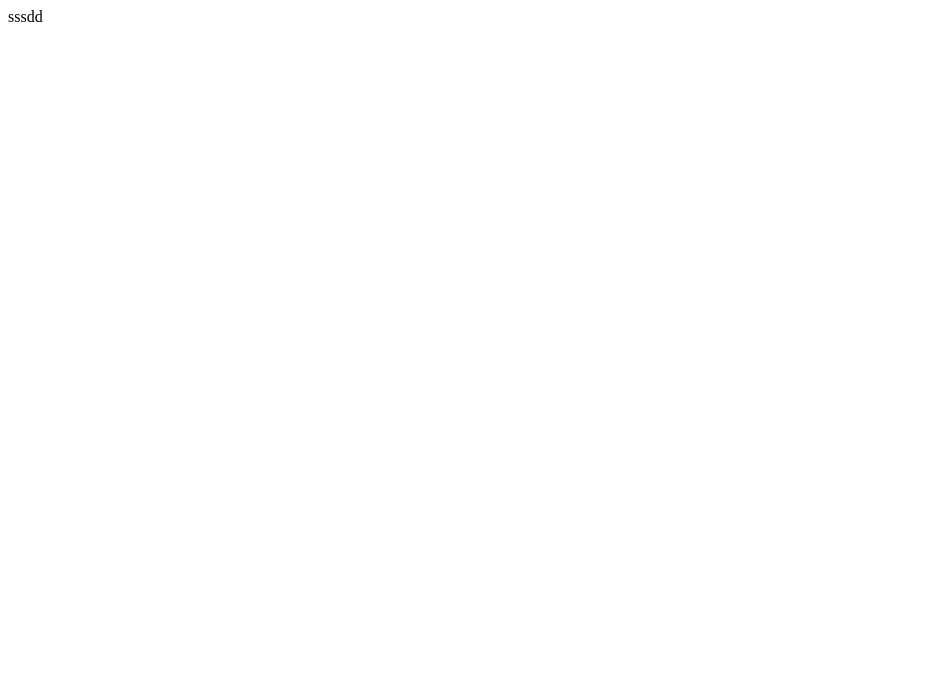
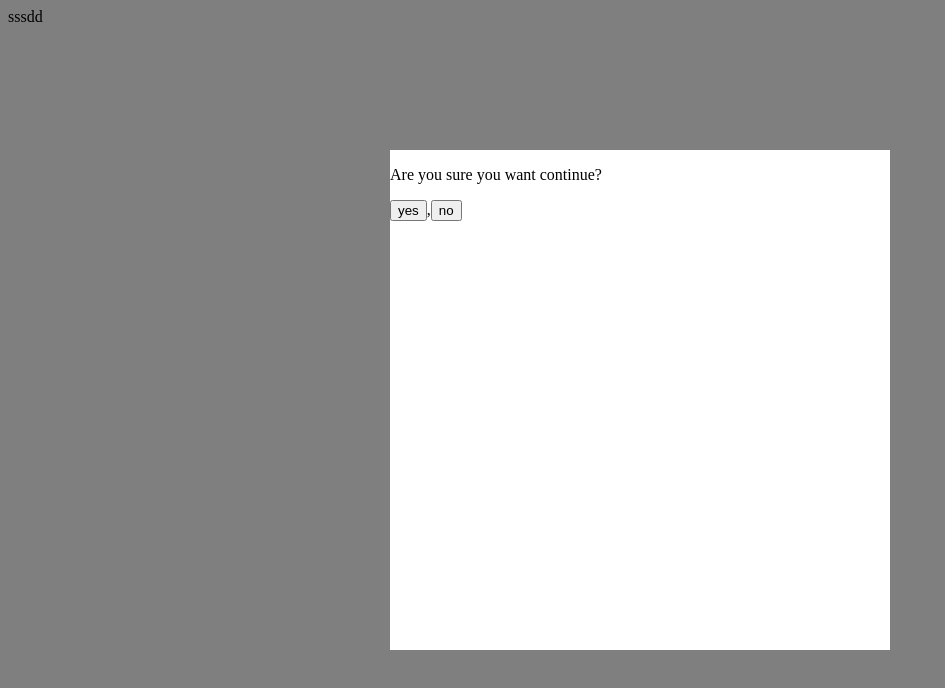
Before and after one commit to ramonvictorn/vanillajs-dialog-component, a website: page index.html in a window 1280 px wide. Shown: the whole page, without its empty margins (0-945 px from the left). Drawn offline with Linux system fonts and the light colour scheme.

Commit message:
feat: modal controls working

```diff
--- a/dialog.js
+++ b/dialog.js
@@ -1 +1,46 @@
 console.log('dialog js file')
+const dialog = (body, options) => {
+    const modal = document.createElement('div')
+    modal.classList.add('modal')
+
+    const bodyMsg = `<p> ${body} </p>`
+    const content = document.createElement('div')
+    content.classList.add('content')
+
+    const controls = `
+        <div class='controls'>
+            ${options.map((option) => {
+                return (
+                   `<button onclick="window.dialog.click('${option.value}')">${option.title}</button>`
+                )
+            })}
+        </div>
+    `
+
+    content.innerHTML = bodyMsg + controls
+
+    modal.appendChild(content)
+    document.body.appendChild(modal)
+
+    return new Promise((resolve) => {
+        window.dialog.click = (value) => {
+            resolve(value)
+        }
+    })
+}
+
+window.dialog = dialog;
+
+setTimeout(async () => {
+    const response = await window.dialog('Are you sure you want continue?', [
+        {
+            title: 'yes',
+            value: 'yesValue'
+        },
+        {
+            title: 'no',
+            value: 'noValue'
+        },
+    ])
+    console.log('response', response)
+}, 500);
--- a/index.css
+++ b/index.css
@@ -0,0 +1,18 @@
+.modal {
+    top: 0%;
+    left: 0%;
+    width: 100vw;
+    height: 100vh;
+    position: absolute;
+    background: rgba(0, 0, 0, 0.5);
+}
+
+.content {
+    top: 50%;
+    left: 50%;
+    width: 500px;
+    height: 500px;
+    background: white;
+    position: absolute;
+    transform: translate(-50%, -50%);
+  }
--- a/index.html
+++ b/index.html
@@ -7,6 +7,7 @@
     <meta name='viewport' content='width=device-width, initial-scale=1'>
     <link rel='stylesheet' type='text/css' media='screen' href='index.css'>
     <script src='index.js'></script>
+    <script src='dialog.js'></script>
 </head>
 <body>
     sssdd
```
